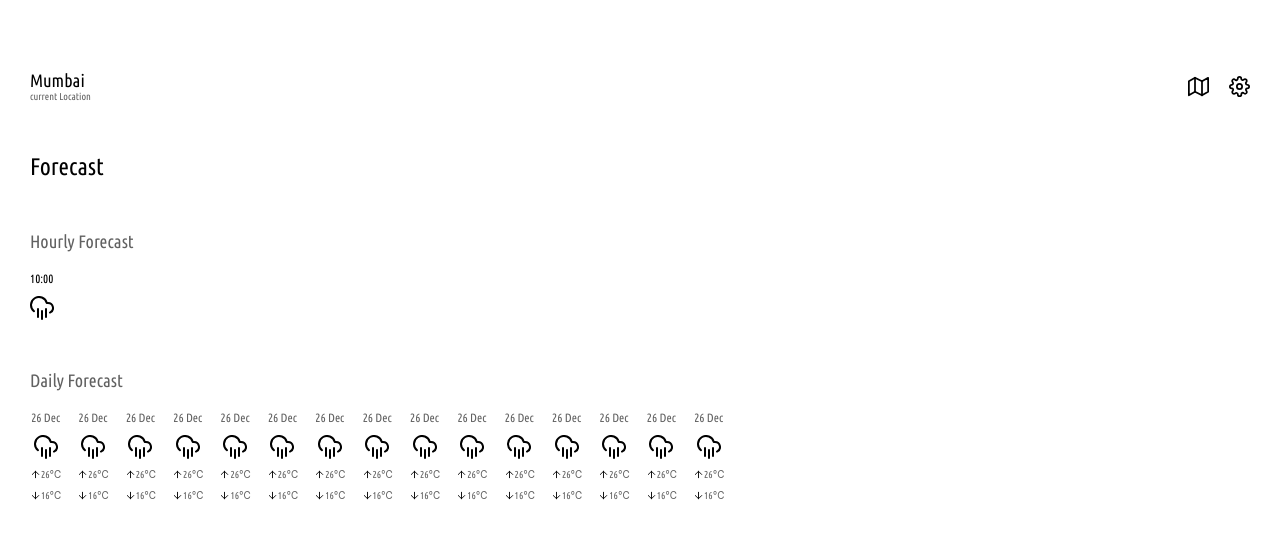
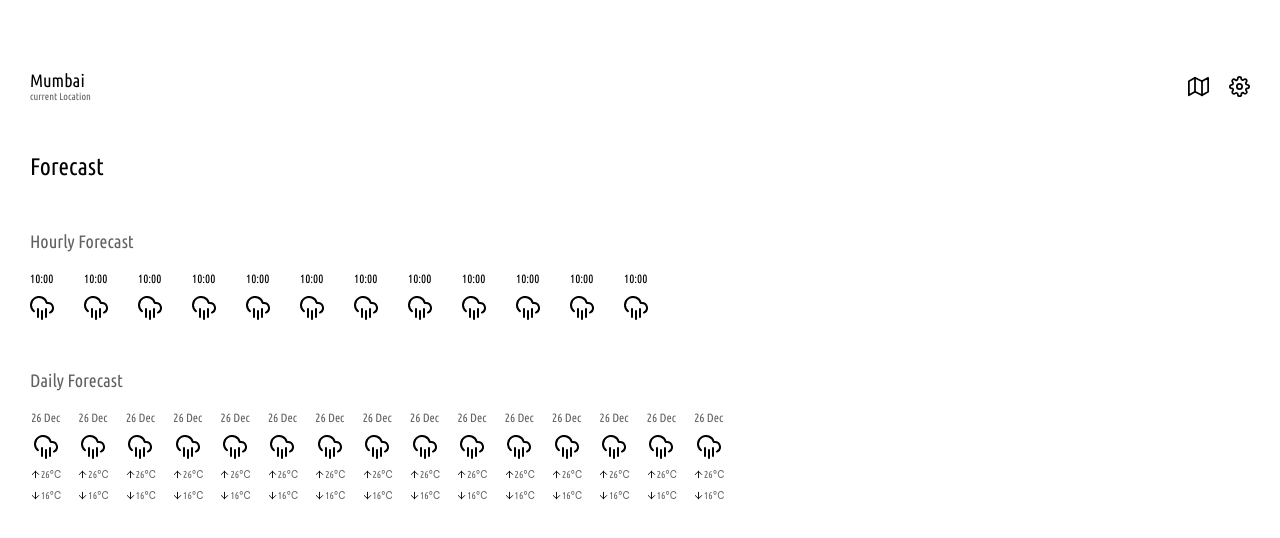
Before and after one commit to mishti169/weather-app, a React (Vite) app: page /forecast in a window 1280 px wide. Shown: the top 538 px of the page. Built offline with nearby package versions, Linux system fonts and the light colour scheme.

Commit message:
add overflow scroll x

```diff
--- a/src/components/ForeCast/ForeCast.css
+++ b/src/components/ForeCast/ForeCast.css
@@ -22,6 +22,12 @@
 	line-height: 21px;
 	color: #616161;
 }
+.forecast--body--hourly_time-icon {
+	display: flex;
+	overflow: scroll;
+	gap: 30px;
+}
+
 .forecast--body--hourly_time-icon--container {
 	display: flex;
 	flex-direction: column;
--- a/src/components/Hourly/Hourly.jsx
+++ b/src/components/Hourly/Hourly.jsx
@@ -6,7 +6,18 @@ const Hourly = () => {
 	return (
 		<div className='forecast--body--hourly'>
 			<span className='forecast--body--hourly_title'>Hourly Forecast</span>
-			<div className='forecast--body--hourly_time-icon '>
+			<div className='forecast--body--hourly_time-icon'>
+				<HourlyData />
+				<HourlyData />
+				<HourlyData />
+				<HourlyData />
+				<HourlyData />
+				<HourlyData />
+				<HourlyData />
+				<HourlyData />
+				<HourlyData />
+				<HourlyData />
+				<HourlyData />
 				<HourlyData />
 			</div>
 		</div>
```
